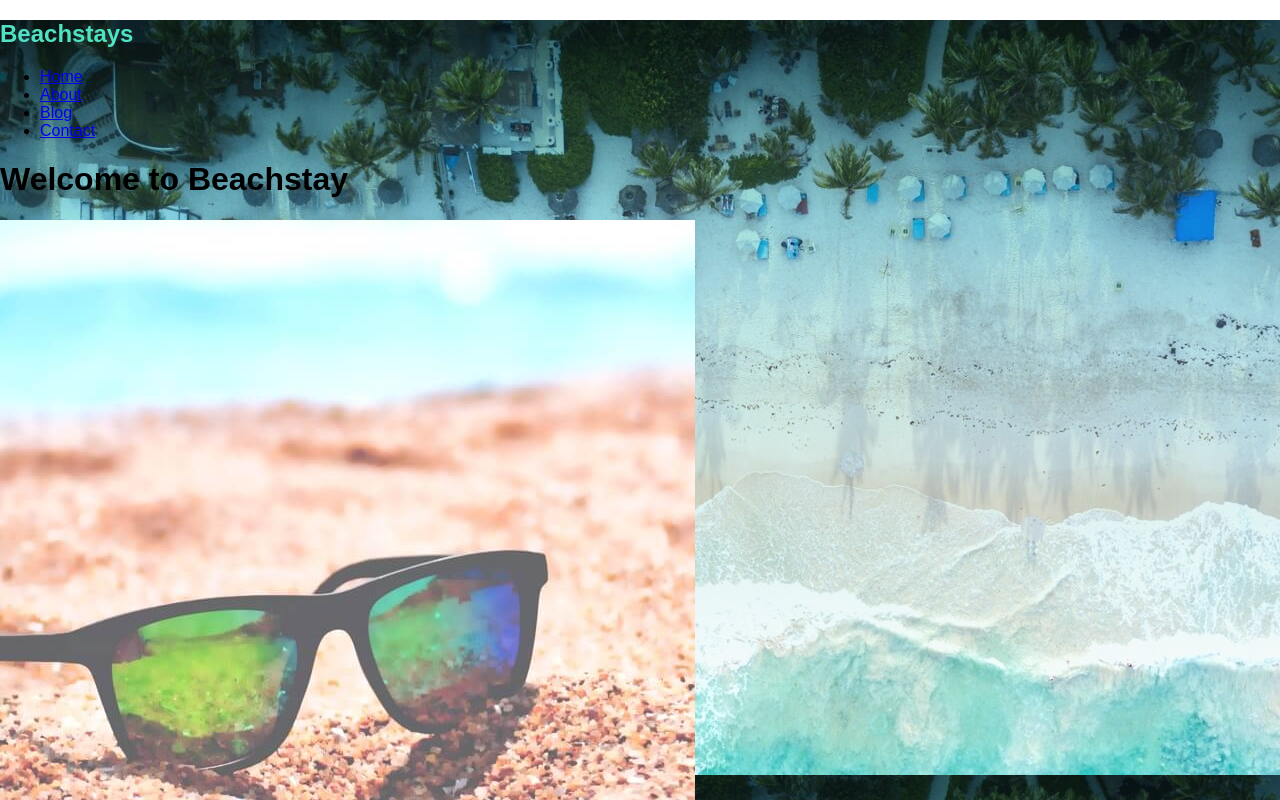
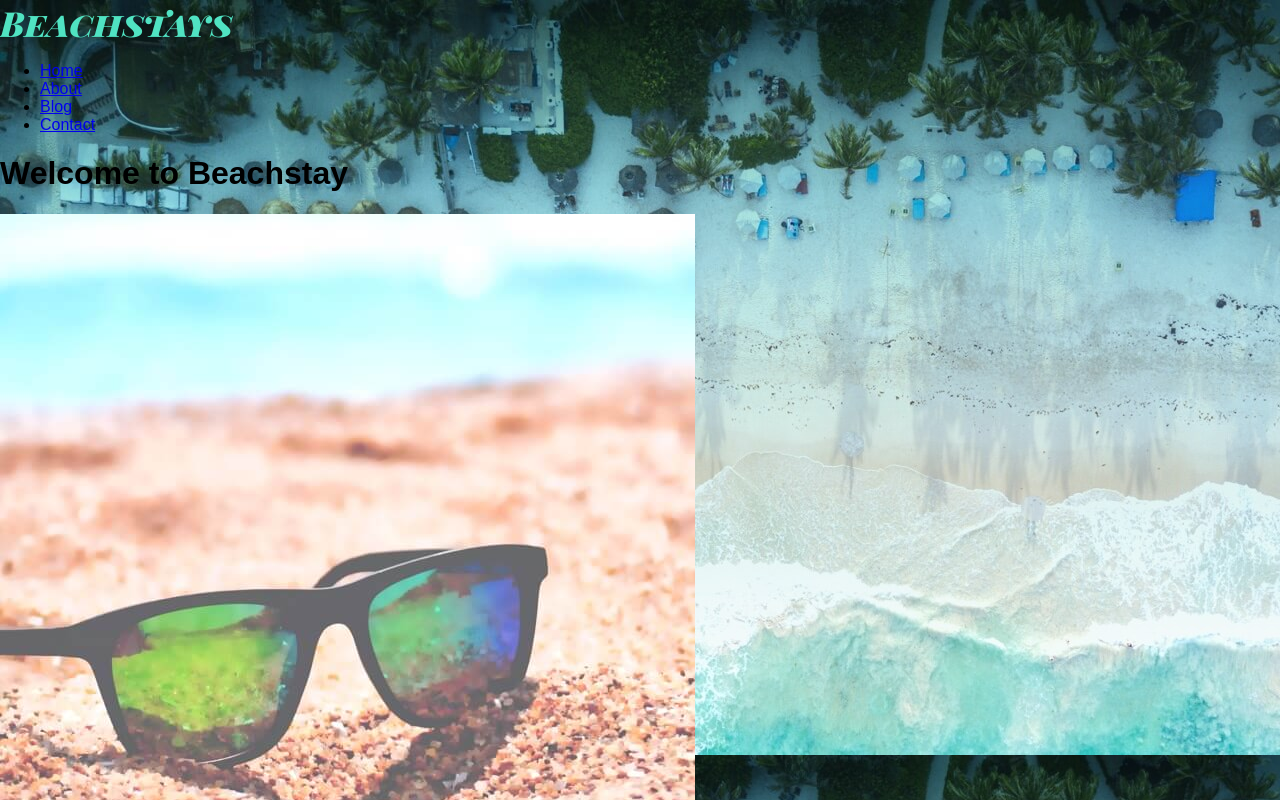
Before and after one commit to JenniferPike/jenniferPikeProject02, a plain HTML site: page index.html in a window 1280 px wide. Shown: the top 800 px of the page. Drawn offline with Linux system fonts and the light colour scheme.

Commit message:
worked on styles

```diff
--- a/index.html
+++ b/index.html
@@ -13,7 +13,7 @@
 <body>
     <header class="indexHeader">
         <div>
-            <h2>Beachstays</h2>
+            <h2 class="logo">Beachstays</h2>
         </div>
         <div>
             <nav class="topNav">
--- a/styles/partials/_typography.scss
+++ b/styles/partials/_typography.scss
@@ -1,4 +1,10 @@
+.logo{
+    color:$accent1;
+    font-family: $secondaryFont;
+    weight: 900i;
+    font-size:34.6px;
+}
+
 h2{
-    color: $acPrimary;
-
+    margin:0;
 }
--- a/styles/partials/_variables.scss
+++ b/styles/partials/_variables.scss
@@ -2,8 +2,8 @@
 $bgPrimary:#D2F9F1; //light light blue (210, 249, 241)
 $bgSecondary:#FAFFFE; //iceblue (250, 255, 254)
 
-$acPrimary:#50E3C2; // Greenish cyan (80, 227, 194)
-$acSecondary:#063974;//twilight blue (6, 57, 116) //also font color
+$accent1:#50E3C2; // Greenish cyan (80, 227, 194)
+$accent2:#063974;//twilight blue (6, 57, 116) //also font color
 
 $fcPrimary:#2C2C2C;// Black(44,44,44)
 $fcSecondary:#0C5F4C; //Spruce (12,95,76)
```
Also changed, not shown: blog.html (+1 -1 lines), contact.html (+1 -1 lines), styles/style.css, 1 other file.
